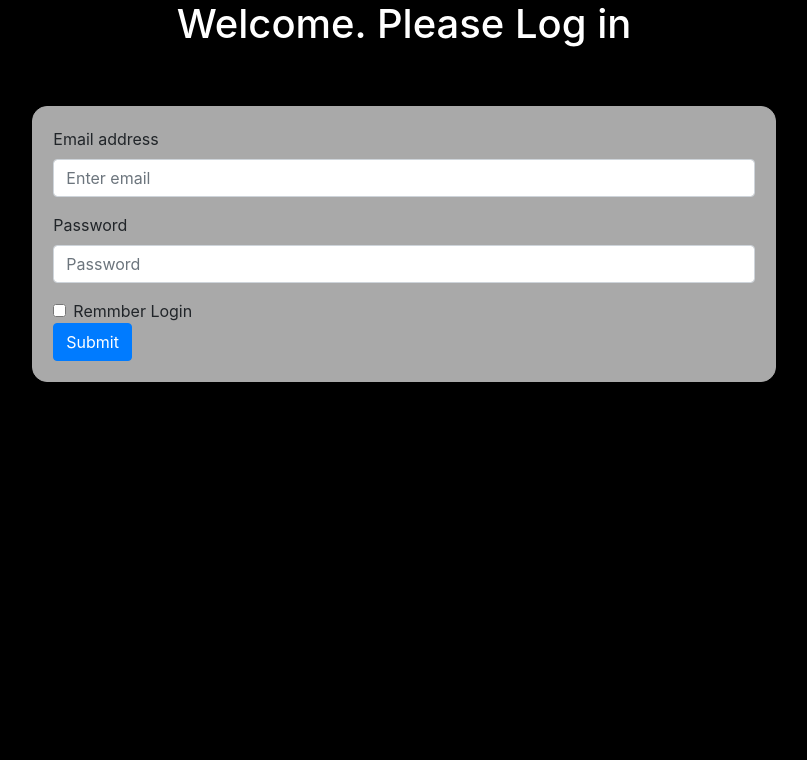
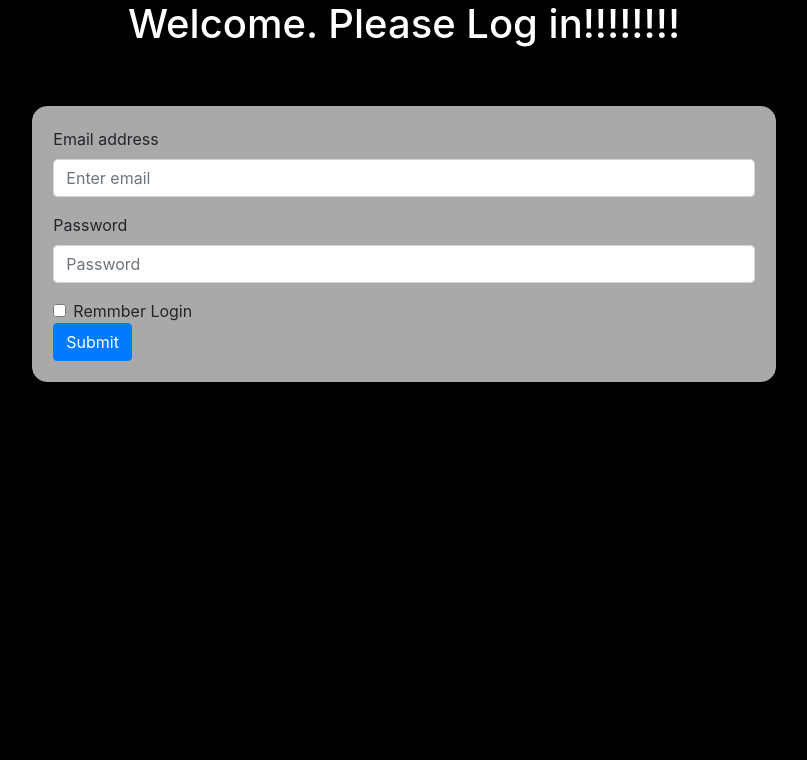
Before and after one commit to MagicSide/Automation-tests-project, a plain HTML site: page Superhero Project/superhero/index.html in a window 1280 px wide. Shown: the top 760 px of the page, without its empty margins (236-1043 px from the left). Drawn offline with nearby package versions, Linux system fonts and the light colour scheme.

Commit message:
Somthing change

```diff
--- a/Superhero Project/superhero/index.html
+++ b/Superhero Project/superhero/index.html
@@ -17,7 +17,7 @@
 <body>
     <div id="overlay">
         <div class="row justify-content-md-center">
-            <h1 id="login-title"> Welcome. Please Log in</h1>
+            <h1 id="login-title"> Welcome. Please Log in!!!!!!!!</h1>
 
         </div>
         <div class="row justify-content-md-center">
```
